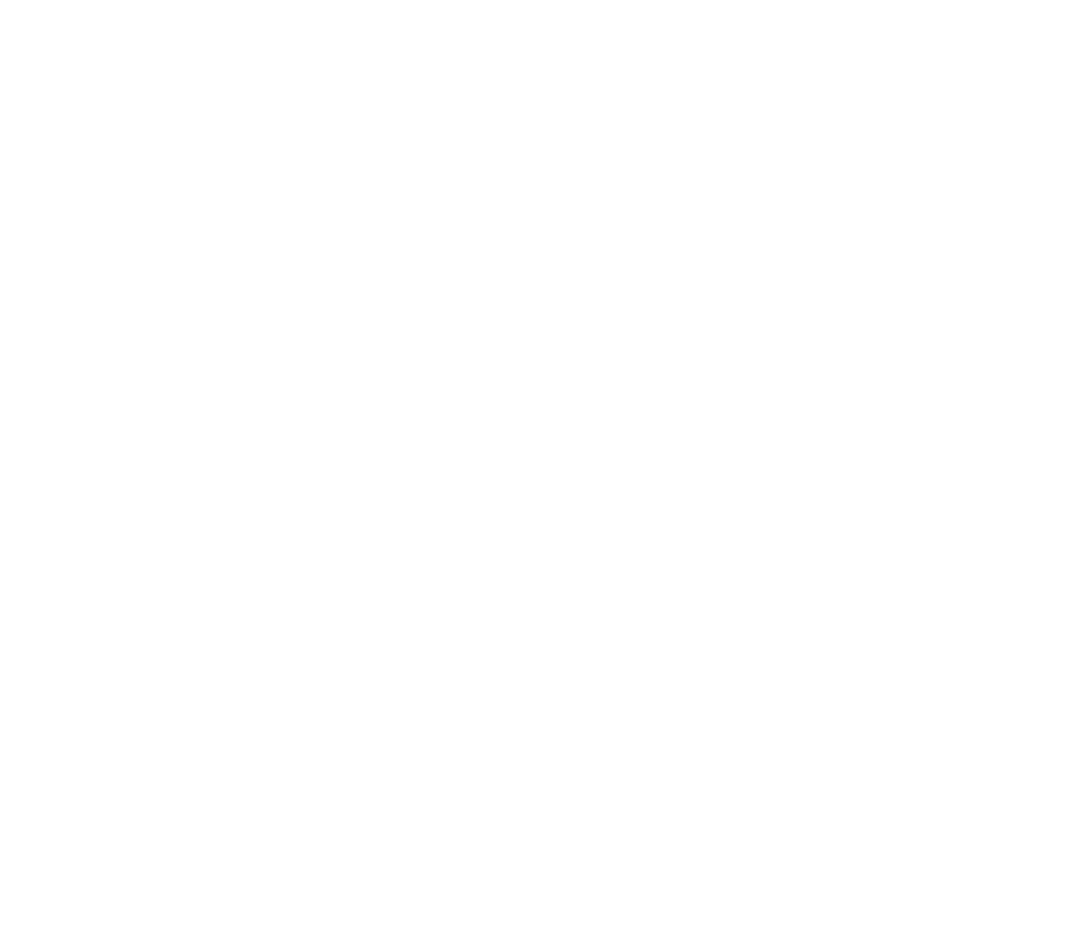
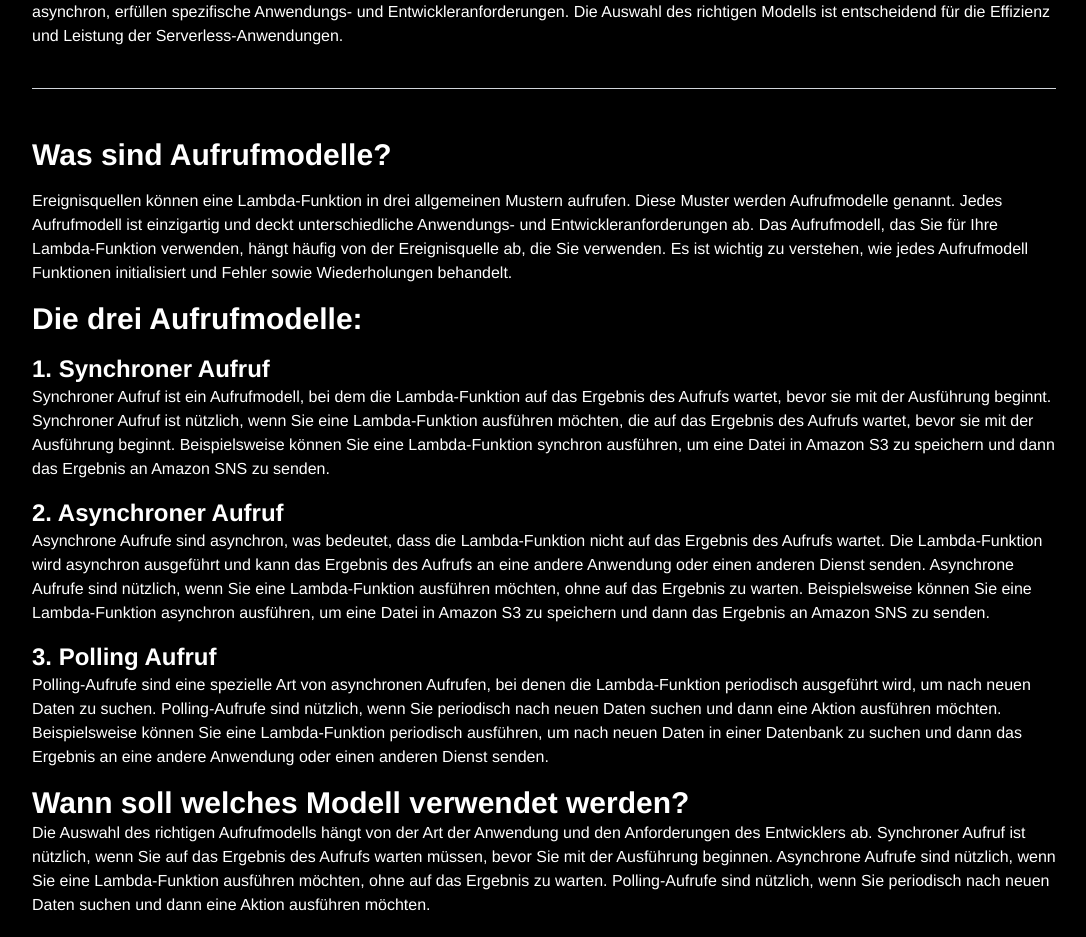
Before and after one commit to ThomasAKaestner/thomaskaestner, a Vue app: page /blog/aufrufmodelle-von-aws-lambda-funktionen in a window 1280 px wide. Shown: the part 200-1137 px from the top of the page, without its empty margins (96-1182 px from the left). Before the commit the page ends 800 px from the top, so only its background shows below. Built offline with nearby package versions, Linux system fonts and the light colour scheme.

Commit message:
making some css changes

```diff
--- /dev/null
+++ b/src/components/articleHeader/ArticleHeader.vue
@@ -0,0 +1,30 @@
+<script>
+import {defineComponent} from 'vue'
+
+export default defineComponent({
+  name: "ArticleHeader"
+})
+</script>
+
+<template>
+  <div id="ArticleHeader">
+    <div class="text-base leading-6 font-medium text-gray-500">
+      <time datetime="2023-12-28T12:00:00.000Z">{{ date }}</time>
+    </div>
+    <h1 class="text-5xl font-bold">{{ title }}</h1>
+    <p class="py-2">{{ text }}</p>
+    <div class="flex items-center py-8">
+      <div class="flex-grow border-b border-gray-300"></div>
+    </div>
+  </div>
+</template>
+
+<script>
+export default {
+  props: {
+    date: String,
+    title: String,
+    text: String
+  }
+}
+</script>
--- a/src/router/index.js
+++ b/src/router/index.js
@@ -7,6 +7,7 @@ import PerfectCICDforPHP from "@/views/articles/PerfectCICDforPHP.vue";
 import LaravelServerless from "@/views/articles/LaravelServerless.vue";
 import XdebugInDockerContainer from "@/views/articles/XdebugInDockerContainer.vue";
 import PHPServerlessMitBref from "../views/articles/PHPServerlessMitBref.vue";
+import AufrufVonAWSModelle from "../views/articles/AufrufVonAWSModelle.vue";
 
 Vue.use(VueRouter)
 
@@ -53,6 +54,11 @@ const routes = [
         path: '/blog/php-serverless-mit-bref',
         name: 'php-serverless-mit-bref',
         component: PHPServerlessMitBref
+    },
+    {
+        path: '/blog/aufrufmodelle-von-aws-lambda-funktionen',
+        name: 'aws-modelle',
+        component: AufrufVonAWSModelle
     }
 ]
 
--- a/src/views/BlogView.vue
+++ b/src/views/BlogView.vue
@@ -26,6 +26,11 @@ export default defineComponent({
                         :date="symfonyServerlessPageDate"
                         :url="symfonyServerlessPageUrl"
                 ></ListElement>
+              <ListElement
+                    :title="aufrufModelleAwsTitle"
+                    :text="aufrufModelleAwsText"
+                    :date="aufrufModelleAwsDate"
+                    :url="aufrufModelleAwsUrl"></ListElement>
                 <ListElement
                         :title="laravelServerlessPageTitle"
                         :text="laravelServerlessPageText"
@@ -69,6 +74,11 @@ export default {
             AWSCloudFormationPageDate: '2023-10-08',
             AWSCloudFormationPageUrl: '/blog/aws-cloud-formation',
 
+            aufrufModelleAwsTitle: 'Aufrufmodelle von AWS Lambda Funktionen',
+            aufrufModelleAwsText: 'Die Aufrufmodelle für AWS Lambda-Funktionen bieten verschiedene Muster für die Interaktion mit Lambda. Diese Modelle, synchron und asynchron, erfüllen spezifische Anwendungs- und Entwickleranforderungen. Die Auswahl des richtigen Modells ist entscheidend für die Effizienz und Leistung der Serverless-Anwendungen.',
+            aufrufModelleAwsDate: '2023-10-08',
+            aufrufModelleAwsUrl: '/blog/aufrufmodelle-von-aws-lambda-funktionen',
+
             symfonyServerlessPageTitle: 'Symfony Serverless',
             symfonyServerlessPageText: '\n' +
                 'Symfony Serverless nutzt das bref-Framework, um Symfony-Anwendungen auf AWS Lambda serverless laufen zu lassen. Diese Kombination erlaubt eine nahtlose Integration von Symfony in die serverlose Architektur von AWS Lambda, was Entwicklern ermöglicht, Symfony-Anwendungen kosteneffizient und skalierbar zu betreiben, ohne sich um die Verwaltung von Servern kümmern zu müssen.',
--- /dev/null
+++ b/src/views/articles/AufrufVonAWSModelle.vue
@@ -0,0 +1,93 @@
+<script setup>
+
+</script>
+
+<template>
+  <div class="AufrufVonAWSModelle">
+    <div class="bg-black">
+      <div class="text-white text-left max-w-3xl mx-auto py-12 md:py-24 px-4 sm:px-6 xl:max-w-5xl xl:px-0">
+        <ArticleHeader
+            :date="articleHeaderDate"
+            :title="articleHeaderTitel"
+            :text="articleHeaderText"></ArticleHeader>
+        <div class="my-4">
+          <h2 class="text-3xl font-bold">Was sind Aufrufmodelle? </h2>
+        </div>
+        <p class="my-2">
+          Ereignisquellen können eine Lambda-Funktion in drei allgemeinen Mustern aufrufen. Diese Muster werden
+          Aufrufmodelle genannt. Jedes Aufrufmodell ist einzigartig und deckt unterschiedliche Anwendungs- und
+          Entwickleranforderungen ab. Das Aufrufmodell, das Sie für Ihre Lambda-Funktion verwenden, hängt häufig von der
+          Ereignisquelle ab, die Sie verwenden. Es ist wichtig zu verstehen, wie jedes Aufrufmodell Funktionen
+          initialisiert und Fehler sowie Wiederholungen behandelt.
+        </p>
+        <div class="my-4">
+          <h2 class="text-3xl font-bold">Die drei Aufrufmodelle:</h2>
+        </div>
+        <div class="my-4">
+          <h3 class="text-2xl font-bold">1. Synchroner Aufruf</h3>
+          <p>
+            Synchroner Aufruf ist ein Aufrufmodell, bei dem die Lambda-Funktion auf das Ergebnis des Aufrufs wartet,
+            bevor sie mit der Ausführung beginnt. Synchroner Aufruf ist nützlich, wenn Sie eine Lambda-Funktion
+            ausführen möchten, die auf das Ergebnis des Aufrufs wartet, bevor sie mit der Ausführung beginnt.
+            Beispielsweise
+            können Sie eine Lambda-Funktion synchron ausführen, um eine Datei in Amazon S3 zu speichern und dann das
+            Ergebnis an Amazon SNS zu senden.
+          </p>
+        </div>
+        <div class="my-4">
+          <h3 class="text-2xl font-bold">2. Asynchroner Aufruf</h3>
+          <p>
+            Asynchrone Aufrufe sind asynchron, was bedeutet, dass die Lambda-Funktion nicht auf das Ergebnis des
+            Aufrufs wartet. Die Lambda-Funktion wird asynchron ausgeführt und kann das Ergebnis des Aufrufs an eine
+            andere Anwendung oder einen anderen Dienst senden. Asynchrone Aufrufe sind nützlich, wenn Sie eine
+            Lambda-Funktion ausführen möchten, ohne auf das Ergebnis zu warten. Beispielsweise können Sie eine
+            Lambda-Funktion asynchron ausführen, um eine Datei in Amazon S3 zu speichern und dann das Ergebnis an
+            Amazon SNS zu senden.
+          </p>
+        </div>
+        <div class="my-4">
+          <h3 class="text-2xl font-bold">3. Polling Aufruf</h3>
+          <p>
+            Polling-Aufrufe sind eine spezielle Art von asynchronen Aufrufen, bei denen die Lambda-Funktion
+            periodisch ausgeführt wird, um nach neuen Daten zu suchen. Polling-Aufrufe sind nützlich, wenn Sie
+            periodisch nach neuen Daten suchen und dann eine Aktion ausführen möchten. Beispielsweise können Sie
+            eine Lambda-Funktion periodisch ausführen, um nach neuen Daten in einer Datenbank zu suchen und dann
+            das Ergebnis an eine andere Anwendung oder einen anderen Dienst senden.
+          </p>
+        </div>
+
+        <div class="my-4">
+          <h2 class="text-3xl font-bold">Wann soll welches Modell verwendet werden? </h2>
+          <p>
+            Die Auswahl des richtigen Aufrufmodells hängt von der Art der Anwendung und den Anforderungen des
+            Entwicklers ab. Synchroner Aufruf ist nützlich, wenn Sie auf das Ergebnis des Aufrufs warten müssen,
+            bevor Sie mit der Ausführung beginnen. Asynchrone Aufrufe sind nützlich, wenn Sie eine Lambda-Funktion
+            ausführen möchten, ohne auf das Ergebnis zu warten. Polling-Aufrufe sind nützlich, wenn Sie periodisch
+            nach neuen Daten suchen und dann eine Aktion ausführen möchten.
+          </p>
+        </div>
+        <div class="my-4">
+          <h2 class="text-3xl font-bold">Aufrufmodelle einrichten</h2>
+        </div>
+
+      </div>
+    </div>
+  </div>
+</template>
+
+<script>
+import ArticleHeader from "../../components/articleHeader/ArticleHeader.vue";
+
+export default {
+  components: {
+    ArticleHeader
+  },
+  data() {
+    return {
+      articleHeaderDate: '2023-10-08',
+      articleHeaderTitel: 'Aufrufmodelle von AWS Lambda Funktionen',
+      articleHeaderText: 'Die Aufrufmodelle für AWS Lambda-Funktionen bieten verschiedene Muster für die Interaktion mit Lambda. Diese Modelle, synchron und asynchron, erfüllen spezifische Anwendungs- und Entwickleranforderungen. Die Auswahl des richtigen Modells ist entscheidend für die Effizienz und Leistung der Serverless-Anwendungen.'
+    }
+  }
+};
+</script>
```
